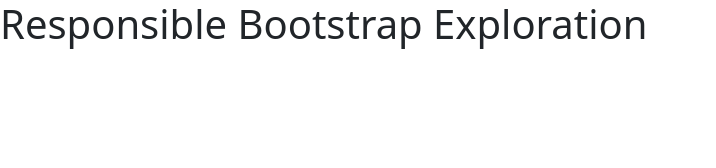
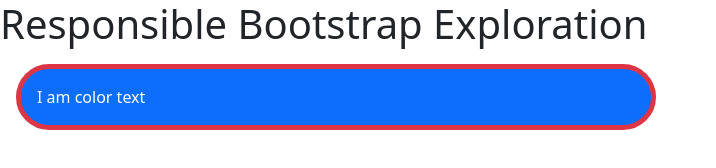
Before and after one commit to kamrul-dev/responsible-bootstrap, a plain HTML site: page index.html in a window 1280 px wide. Shown: the whole page, without its empty margins (0-716 px from the left). Drawn offline with nearby package versions, Linux system fonts and the light colour scheme.

Commit message:
color, border, background color, text color, rounded pill  recap

```diff
--- a/index.html
+++ b/index.html
@@ -13,7 +13,7 @@
 <body>
     <h1>Responsible Bootstrap Exploration</h1>
 
-
+    <div class="bg-primary text-white p-3 m-3 border border-5 rounded-pill border-danger w-50">I am color text</div>
     <script src="https://cdn.jsdelivr.net/npm/bootstrap@5.1.3/dist/js/bootstrap.bundle.min.js" integrity="sha384-ka7Sk0Gln4gmtz2MlQnikT1wXgYsOg+OMhuP+IlRH9sENBO0LRn5q+8nbTov4+1p" crossorigin="anonymous"></script>
 </body>
 
```
